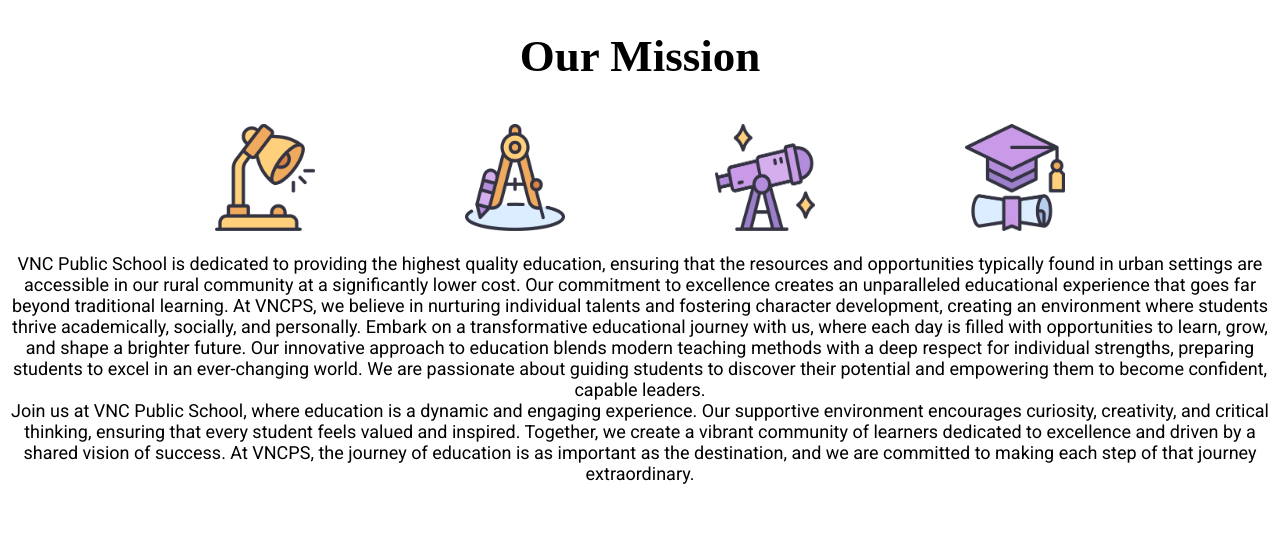
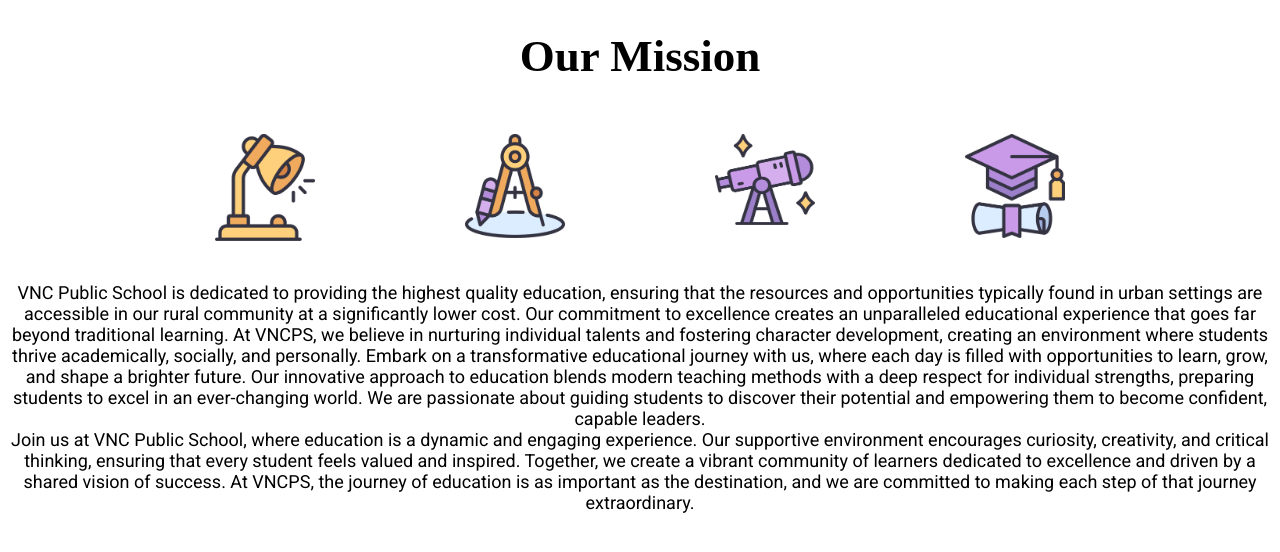
Before and after one commit to harishchaurasia/vncpublicschool, a Next.js app: page /Mission in a window 1280 px wide. Shown: the top 552 px of the page. Built offline with nearby package versions, Linux system fonts and the light colour scheme; a web font is replaced by a local one.

Commit message:
img div addition

```diff
--- a/pages/Mission.js
+++ b/pages/Mission.js
@@ -8,10 +8,10 @@ const Mission = () => {
                 Our Mission
             </h1>
             <div style={imageContainerStyle}>
-                <img style={centeredImageStyle} src='/DeskLamp.png' alt="Mission Image" />
-                <img style={centeredImageStyle} src='/DrawingCompass.png' alt="Mission Image" />
-                <img style={centeredImageStyle} src='/Telescope.png' alt="Mission Image" />
-                <img style={centeredImageStyle} src='/GraduationCap.png' alt="Mission Image" />
+            <div style={imgDivStyle}><img style={centeredImageStyle} src='/DeskLamp.png' alt="Mission Image" /></div>
+            <div style={imgDivStyle}><img style={centeredImageStyle} src='/DrawingCompass.png' alt="Mission Image" /></div>
+            <div style={imgDivStyle}><img style={centeredImageStyle} src='/Telescope.png' alt="Mission Image" /></div>
+            <div style={imgDivStyle}><img style={centeredImageStyle} src='/GraduationCap.png' alt="Mission Image" /></div>
             </div>
             <div>
                 <p style={missionContentStyle}>
@@ -79,3 +79,10 @@ const centeredImageStyle = {
     margin: '2px 75px'
     //boxShadow: '2px 4px 8px rgba(0, 0, 0, 0.4)'
 };
+
+
+
+const imgDivStyle = {
+    marginTop: '10px',
+    marginBottom: '15px'
+}
```
